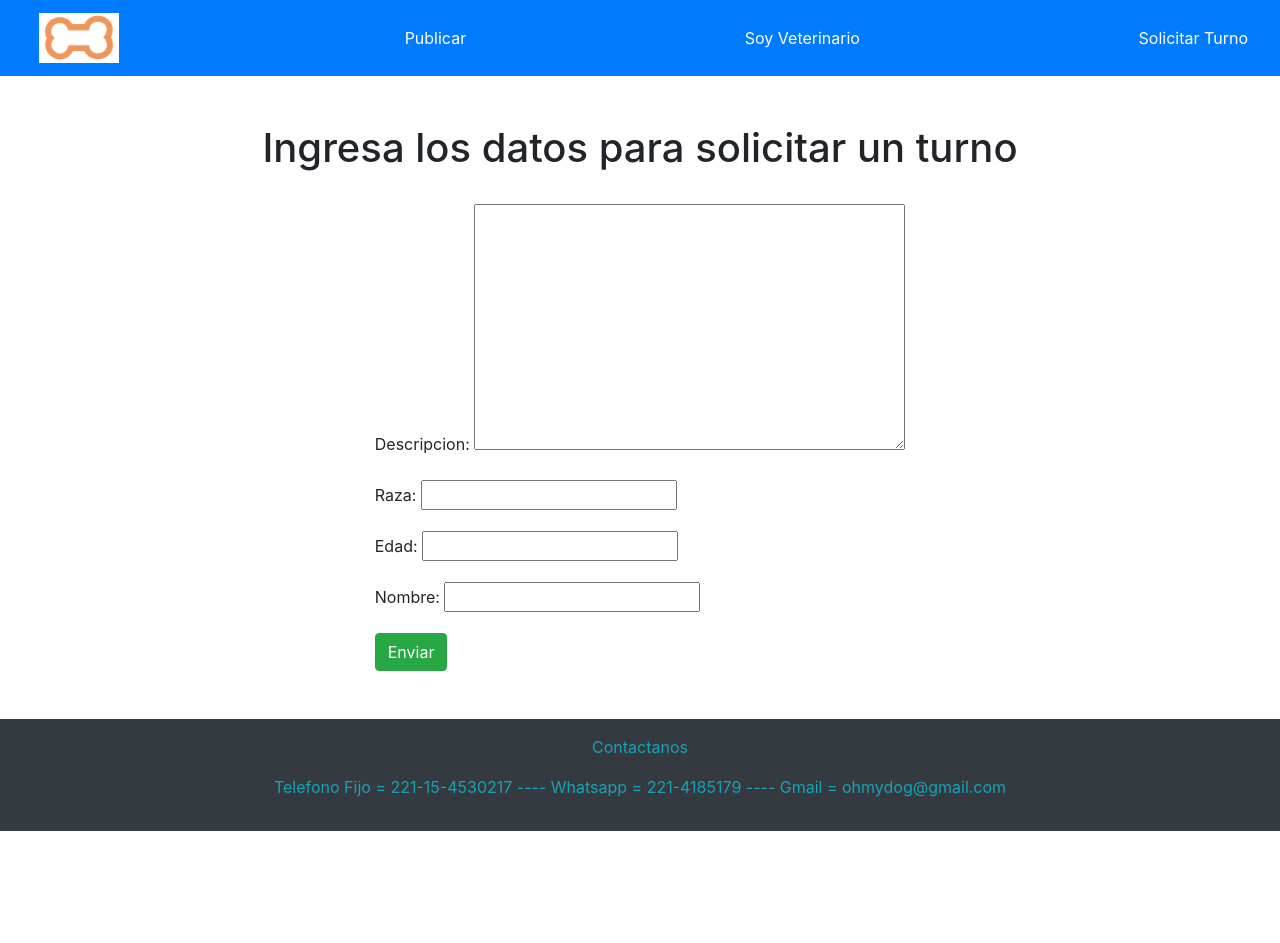
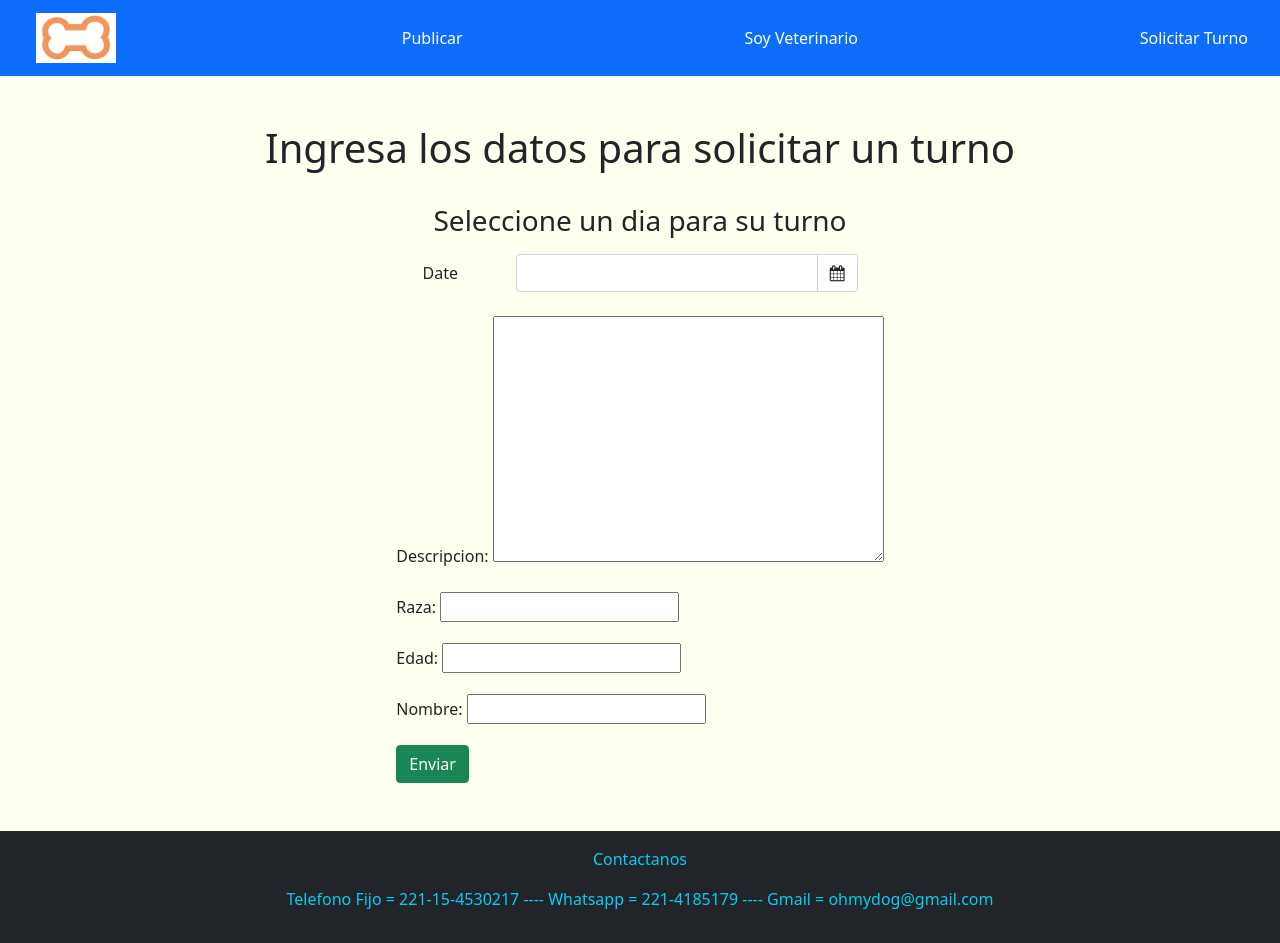
Before and after one commit to Joaco27/OhMyDog, a Django app: page /turnos in a window 1280 px wide. Before the commit the page ends 831 px from the top, so only its background shows below. Run offline with Django 4.2, Linux system fonts and the light colour scheme; some libraries are stand-ins or nearby versions.

Commit message:
calendario sin conexion

```diff
--- a/OhMyDog/APP/templates/paginas/turnos.html
+++ b/OhMyDog/APP/templates/paginas/turnos.html
@@ -13,6 +13,48 @@
 <div class="d-flex justify-content-center">
     <h1>Ingresa los datos para solicitar un turno</h1>
 </div>
+<head>
+    <title>Datepicker</title>
+    <meta charset="utf-8">
+    <meta name="viewport" content="width=device-width, initial-scale=1">
+    <link href="https://cdn.jsdelivr.net/npm/bootstrap@5.0.0-alpha3/dist/css/bootstrap.min.css" rel="stylesheet">
+    <link rel="stylesheet" href="https://cdnjs.cloudflare.com/ajax/libs/bootstrap-datepicker/1.9.0/css/bootstrap-datepicker.min.css">
+    <link rel="stylesheet" href="https://cdnjs.cloudflare.com/ajax/libs/font-awesome/4.7.0/css/font-awesome.min.css">
+    <script src="https://ajax.googleapis.com/ajax/libs/jquery/3.4.1/jquery.min.js"></script>
+    <script src="https://cdn.jsdelivr.net/npm/bootstrap@5.0.0-alpha3/dist/js/bootstrap.bundle.min.js"></script>
+    <script src="https://cdnjs.cloudflare.com/ajax/libs/bootstrap-datepicker/1.9.0/js/bootstrap-datepicker.min.js"></script>
+</head>
+
+<body style="background-color: ivory;">
+    <section class="container">
+        <h3 class="pt-4 pb-2 d-flex justify-content-center">Seleccione un dia para su turno</h3>
+        <form>
+            <div class="d-flex justify-content-center">
+                <label for="date" class="col-sm-1 col-form-label">Date</label>
+                <div class="col-sm-4">
+                    <div class="input-group date" id="datepicker">
+                        <input type="text" class="form-control">
+                        <span class="input-group-append">
+                            <span class="input-group-text bg-white d-block">
+                                <i class="fa fa-calendar"></i>
+                            </span>
+                        </span>
+                    </div>
+                </div>
+            </div>
+        </form>
+    </section>
+
+    <script type="text/javascript">
+        $(function() {
+            $('#datepicker').datepicker();
+        });
+    </script>
+
+
+</body>
+
+</html>
 <br>
 <div class="d-flex justify-content-center">
     <form action= "{% url 'turnos' %}" method="POST">
```
